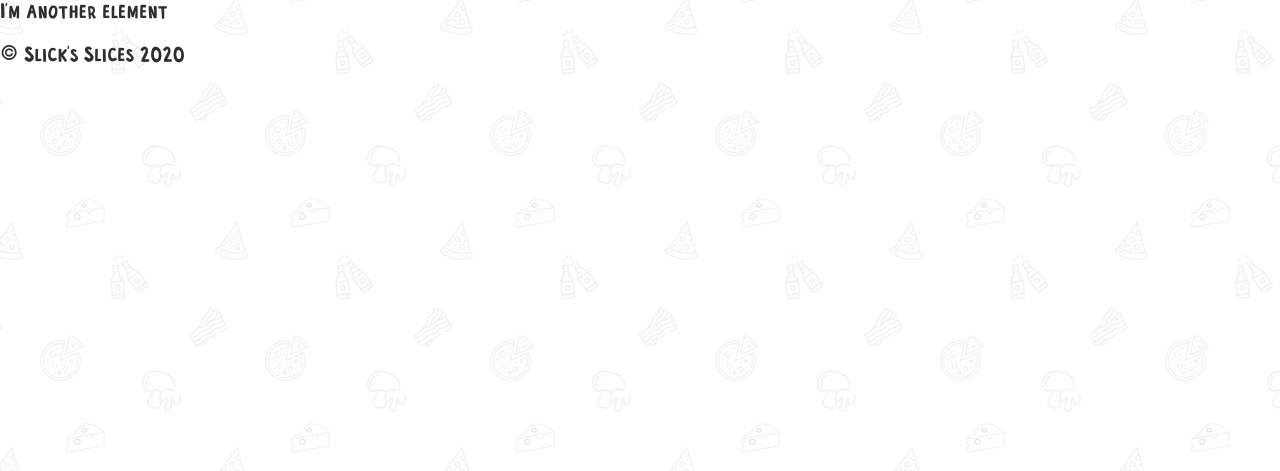
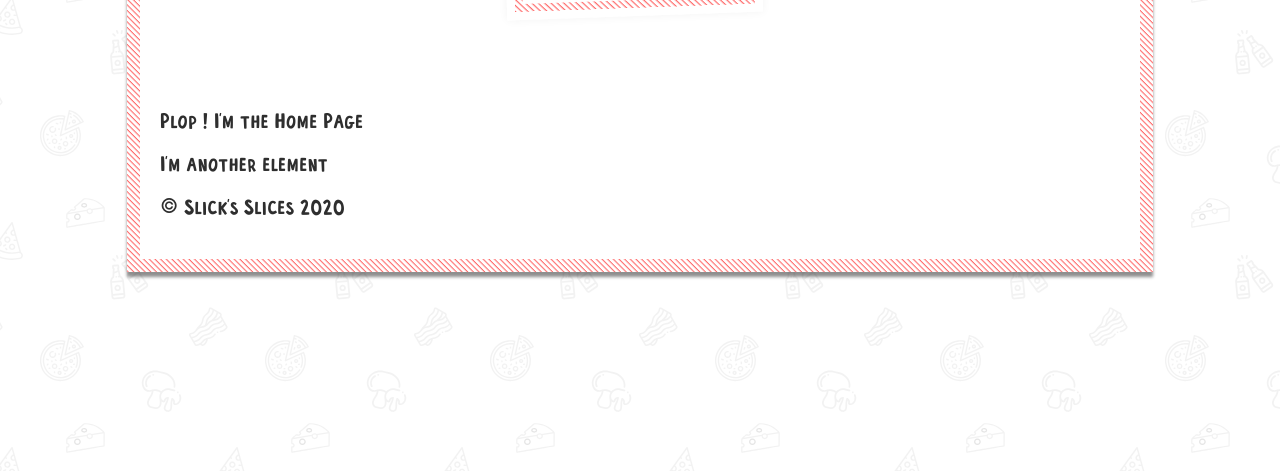
Before and after one commit to mxmgilbert/slick_slices, a Gatsby site in the folder gatsby/: page / in a window 1280 px wide. Shown: the part 329-800 px from the top of the page. Built offline with nearby package versions, Linux system fonts and the light colour scheme; Gatsby itself is replaced by a stand-in of ours.

Commit message:
Styling out Layout

```diff
--- a/gatsby/src/components/Layout.js
+++ b/gatsby/src/components/Layout.js
@@ -1,18 +1,39 @@
 import React from 'react';
+import styled from 'styled-components';
 import Footer from './Footer';
 import Nav from './Nav';
 import 'normalize.css';
 import GlobalStyles from '../styles/GlobalStyles';
 import Typography from '../styles/Typography';
+import stripes from '../assets/images/stripes.svg';
+
+const SiteBoarderStyles = styled.div`
+  max-width: 1000px;
+  margin: 12rem auto 4rem auto;
+  margin-top: clamp(2rem, 10vw, 12rem);
+  background: white url(${stripes});
+  padding: 5px;
+  padding: clamp(5px, 1vw, 25px);
+  box-shadow: 00 5px 3px rgba(0, 0, 0, 0.44);
+`;
+
+const ContentStyles = styled.div`
+  background: white;
+  padding: 2rem;
+`;
 
 export default function Layout({ children }) {
   return (
-    <div>
+    <>
       <GlobalStyles />
       <Typography />
-      <Nav />
-      {children}
-      <Footer />
-    </div>
+      <SiteBoarderStyles>
+        <ContentStyles>
+          <Nav />
+          {children}
+          <Footer />
+        </ContentStyles>
+      </SiteBoarderStyles>
+    </>
   );
 }
```
Also changed, not shown: gatsby/src/styles/GlobalStyles.js (+10 -1 lines).
